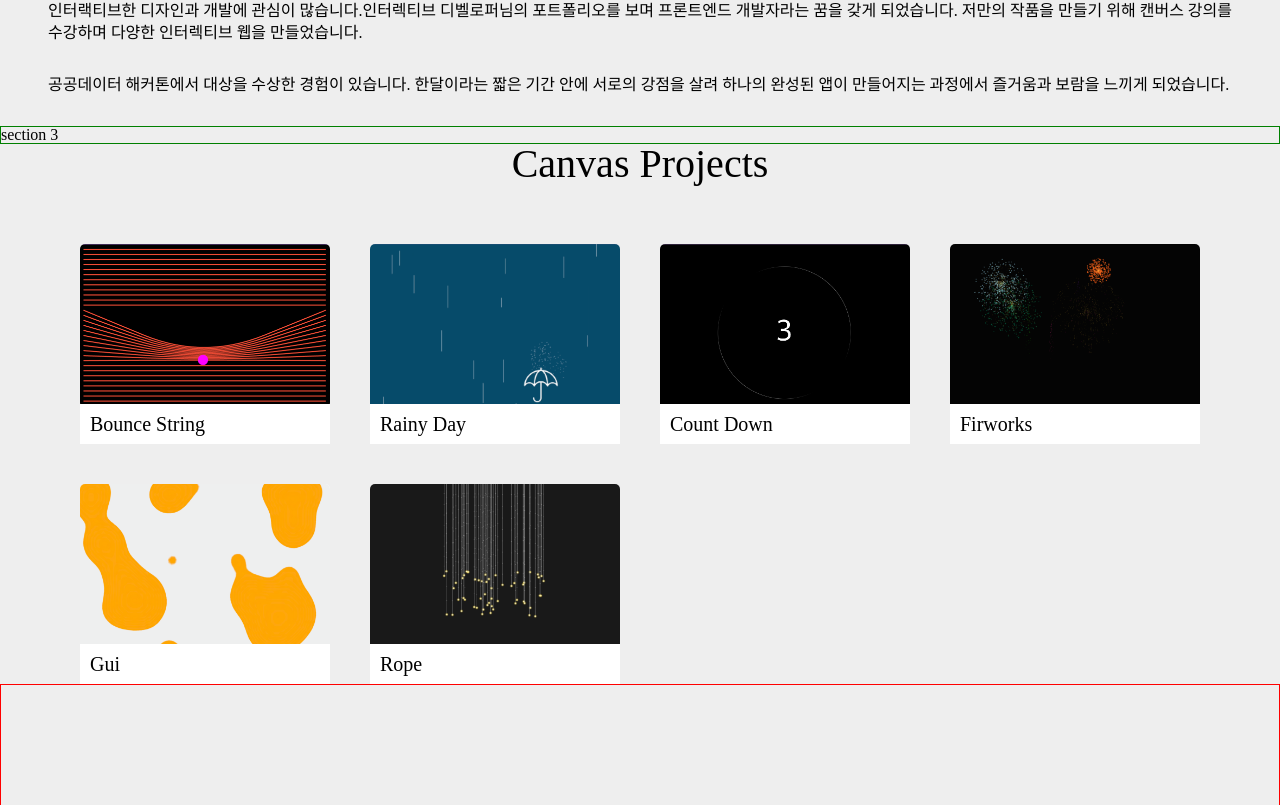
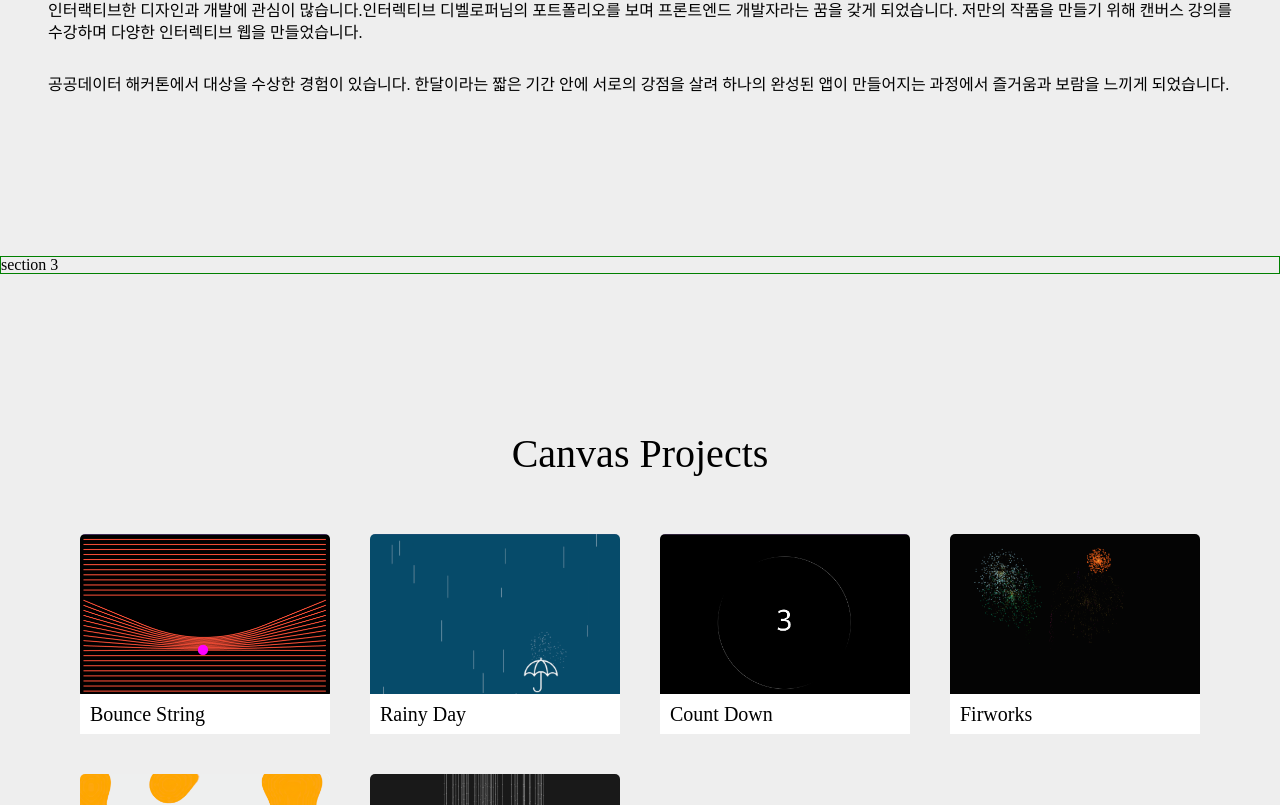
Before and after one commit to hyojinLee-git/portfolio, a React (Vite) app: page / in a window 1280 px wide. Shown: the part 695-1500 px from the top of the page. Built offline with nearby package versions, Linux system fonts and the light colour scheme.

Commit message:
fix: design

```diff
--- a/src/containers/Sections/Section2/style.css
+++ b/src/containers/Sections/Section2/style.css
@@ -2,6 +2,7 @@
     padding: 0 3rem;
     line-height: 22px;
     background-color: #eee;
+    margin-bottom: 10rem;
 }
 
 .section2 > h2 {
--- a/src/containers/Sections/Section3/style.css
+++ b/src/containers/Sections/Section3/style.css
@@ -1,3 +1,4 @@
 .section3 {
     border: 1px solid green;
+    margin-bottom: 10rem;
 }
--- a/src/containers/Sections/Section4/style.css
+++ b/src/containers/Sections/Section4/style.css
@@ -5,6 +5,7 @@
     justify-content: center;
     align-items: center;
     padding: 0 20px;
+    margin-bottom: 10rem;
 }
 
 .section4 > h2 {
```
